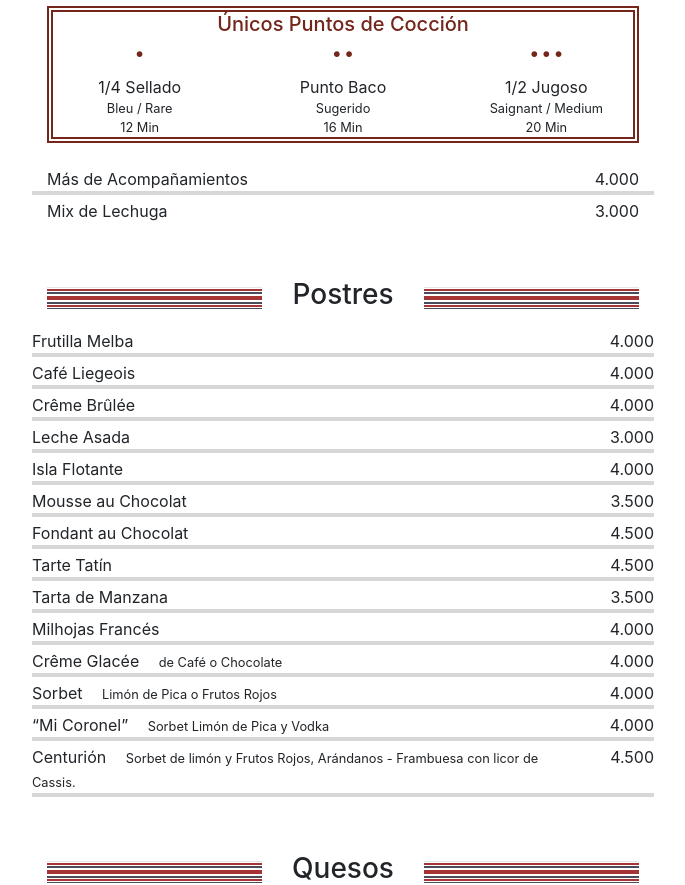
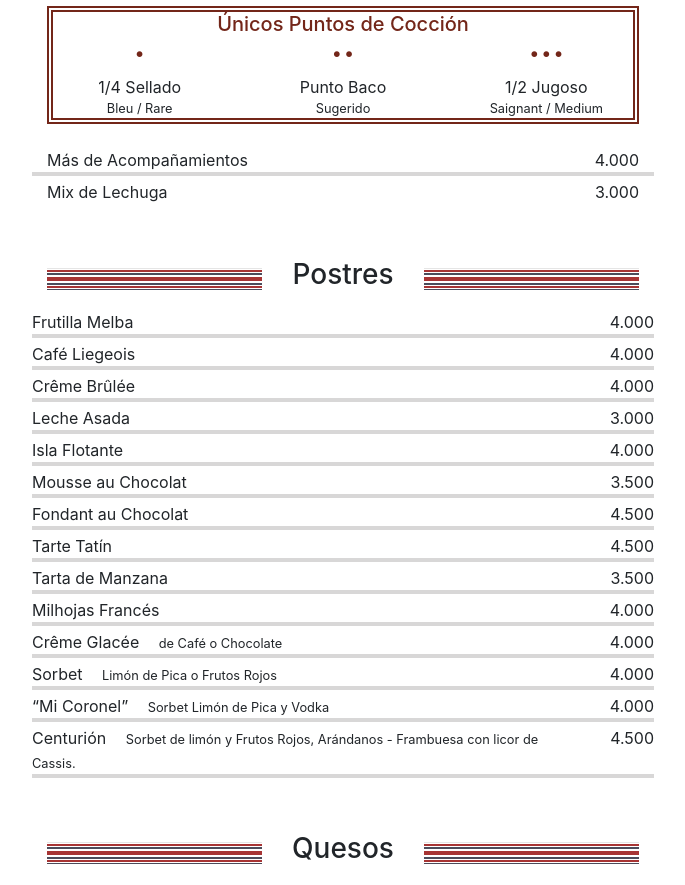
Before and after one commit to durbonca/Menu-QR-Google-sheet, a React (Create React App) app: page /Family in a window 1280 px wide. Shown: the part 3108-3993 px from the top of the page, without its empty margins (297-982 px from the left). Built offline with nearby package versions, Linux system fonts and the light colour scheme.

Commit message:
Update puntoCarnes.js

```diff
--- a/src/components/puntoCarnes.js
+++ b/src/components/puntoCarnes.js
@@ -11,19 +11,19 @@ class PuntoCarne extends React.Component{
                                         <h1 style={{marginTop:"-25px",color:"#732619"}}>.</h1>
                                         <p className="my-0">1/4 Sellado</p>
                                         <small>Bleu / Rare</small>
-                                        <small>12 Min</small>
+
                                     </div>
                                     <div className="col-4 d-flex flex-column">
                                         <h1 style={{marginTop:"-25px",color:"#732619"}}>..</h1>
                                         <p className="my-0">Punto Baco</p>
                                         <small>Sugerido</small>
-                                        <small>16 Min</small>
+
                                     </div>
                                     <div className="col-4 d-flex flex-column">
                                         <h1 style={{marginTop:"-25px",color:"#732619"}}>...</h1>
                                         <p className="my-0">1/2 Jugoso</p>
                                         <small>Saignant / Medium</small>
-                                        <small>20 Min</small>
+
                                     </div>
                                 </div>
                             </div>
```
